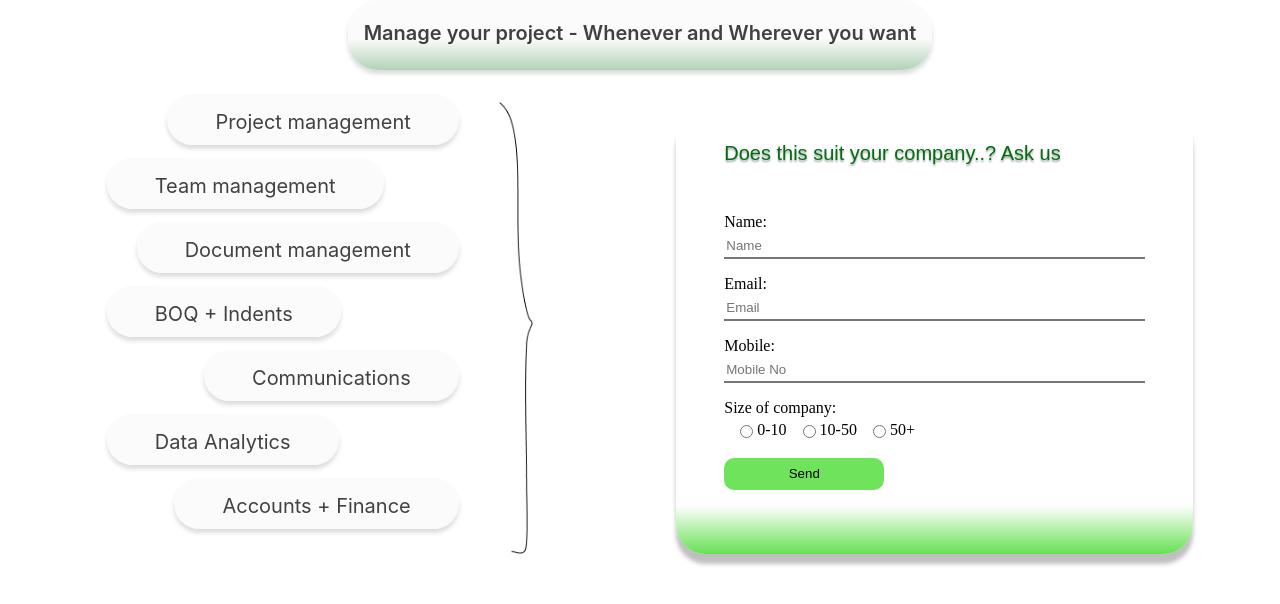
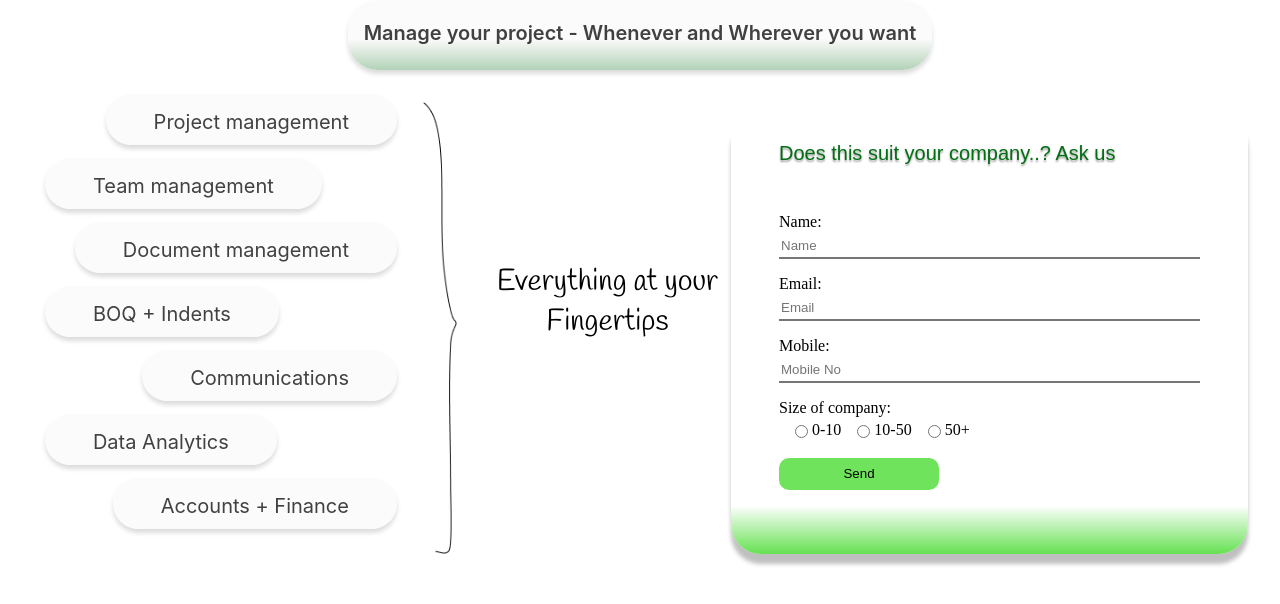
Before and after one commit to Mosaic-Dots/mosaic-dots-customer, a plain HTML site: page index.html in a window 1280 px wide. Shown: the part 220-824 px from the top of the page. Drawn offline with Linux system fonts and the light colour scheme.

Commit message:
added everything text

```diff
--- a/index.html
+++ b/index.html
@@ -3,7 +3,8 @@
 
 <head>
 	<meta charset="utf-8">
-	<title>Project </title>
+	<title>Mosaicdots</title>
+	<link href='https://fonts.googleapis.com/css?family=Handlee' rel='stylesheet'>
 	<style>
 		body {
 			margin: 0px;
@@ -207,7 +208,7 @@
 			border-right: 0px;
 		}
 
-			.collect input:focus-visible {
+		.collect input:focus-visible {
 			border-top: 0px;
 			border-left: 0px;
 			border-right: 0px;
@@ -226,7 +227,7 @@
 		}
 
 		.action-brace-container {
-			width: 30rem;
+			width: 45rem;
 			display: flex;
 			flex-direction: row;
 			justify-content: space-around;
@@ -246,6 +247,17 @@
 			border: none;
 			border-radius: 10px;
 			width: 10rem;
+		}
+
+		.everything {
+			font-family: Handlee;
+			font-style: normal;
+			font-weight: normal;
+			font-size: 30px;
+			line-height: 40px;
+			text-align: center;
+			color: #000000;
+			padding-top: 12rem;
 		}
 	</style>
 </head>
@@ -320,6 +332,10 @@
 
 				<div class="curly-brace">
 				</div>
+				<div class="everything">
+						<p>Everything at your</p>
+						<p>Fingertips</p>
+					</div>
 			</div>
 			<div>
 				<div class="form-container">
```
